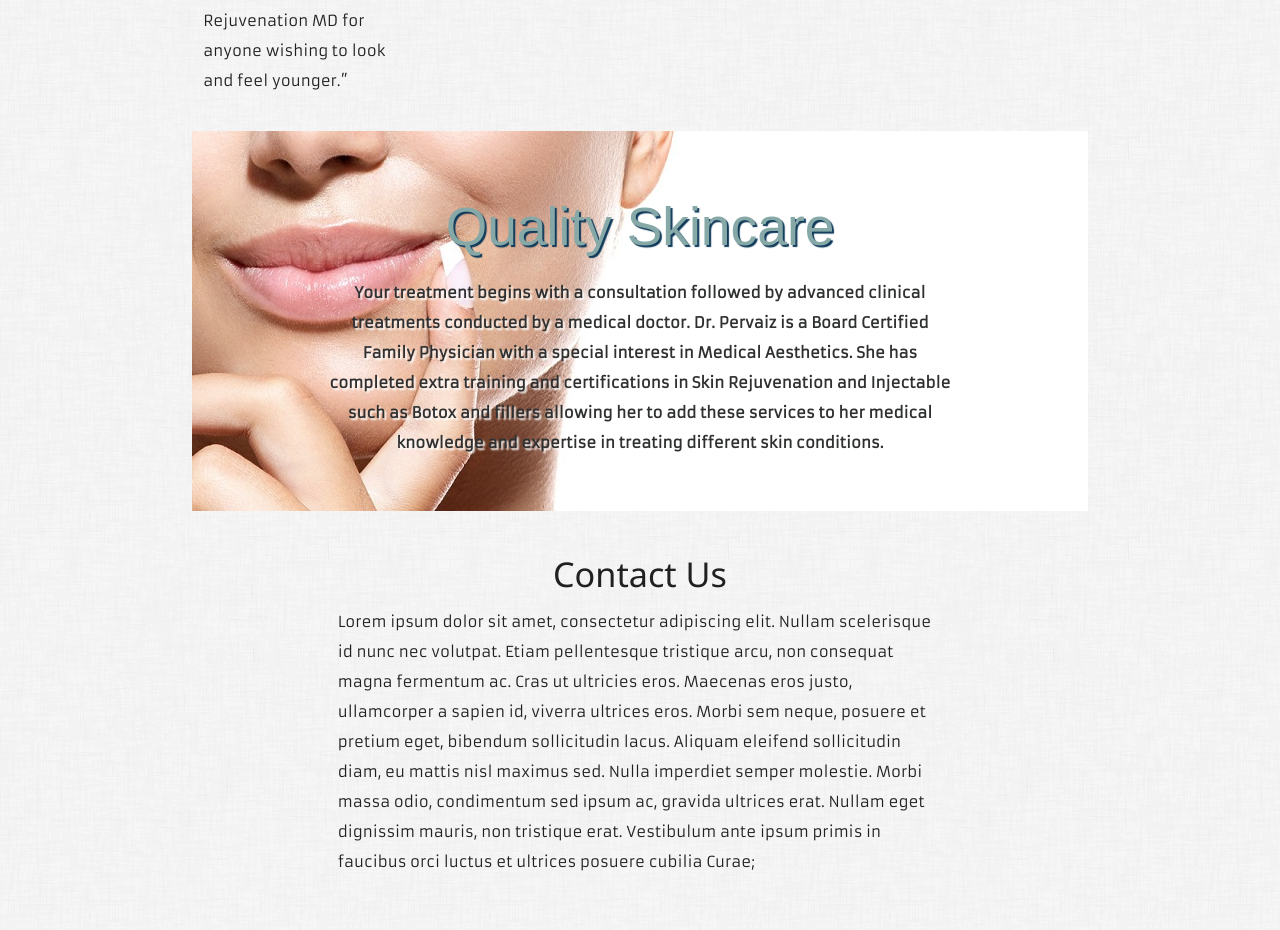
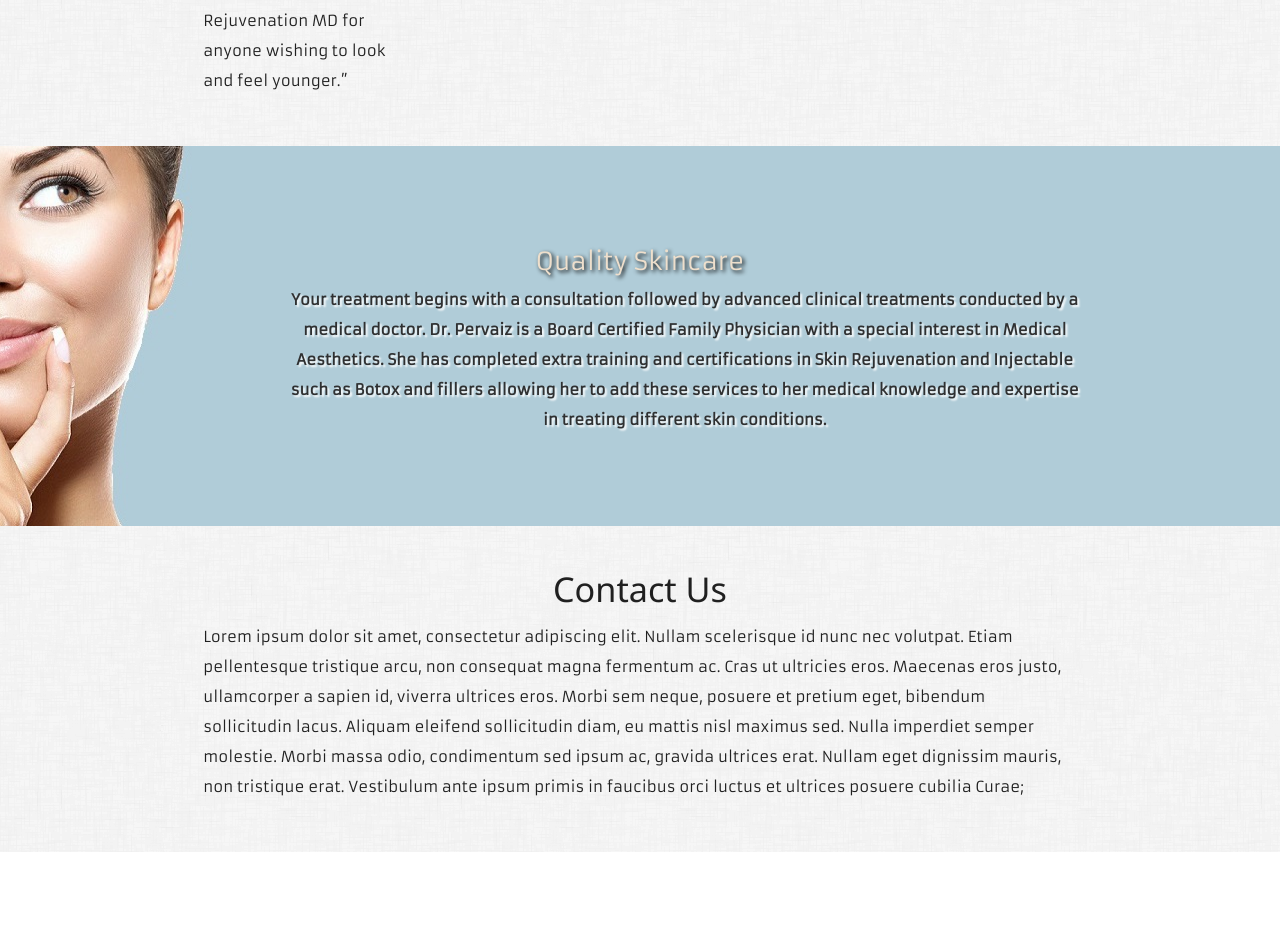
Before and after one commit to TasnuvaH88/medispa-site, a plain HTML site: page index.html in a window 1280 px wide. Shown: the part 1271-2201 px from the top of the page. After the commit the page ends 2123 px from the top, so only its background shows below. Drawn offline with nearby package versions, Linux system fonts and the light colour scheme; some icons are missing; a web font is replaced by a local one.

Commit message:
fixed the containers

```diff
--- a/css/style.css
+++ b/css/style.css
@@ -16,14 +16,16 @@ h3 {
   font-family: 'Sunflower', sans-serif;
   color: #0f3a5a;
   text-shadow: 2px 2px 2px #cfd8df;
+}
 
 
-}
 .image-rotation {
   font-family: 'Sunflower', sans-serif;
   text-shadow: 1px 1px 1px bisque, 0 0 25px rgb(197, 216, 216), 0 0 5px turquoise;
 
 }
+
+
 #header-banner {
   text-align: center;
   display: block;
@@ -65,6 +67,7 @@ a:hover {
   font-weight:bold;
   font-display: block;
   font-family: 'Armata', sans-serif;
+  padding-left: 10%;
 }
 
 .sidenav-trigger {
--- a/index.html
+++ b/index.html
@@ -169,22 +169,23 @@
             <p class="light"> ..Quick, painless, and I can not believe what they pulled out of my pores!”</p>
           </div>
         </div>
-
-
   </div>
-
+ </div>
+</div>
 
   <div class="parallax-container valign-wrapper">
-    <div class="section no-pad-bot">
-      <div class="container">
-        <div class="row center">
-          <h2>Quality Skincare</h2>
-          <p id="treatment">Your treatment begins with a consultation followed by advanced clinical treatments conducted by a medical doctor. Dr. Pervaiz is a Board Certified Family Physician with a special interest in Medical Aesthetics. She has completed extra training and certifications in Skin Rejuvenation and Injectable such as Botox and fillers allowing her to add these services to her medical knowledge and expertise in treating different skin conditions.
+      <div class="section no-pad-bot">
+        <div class="container">
+          <div class="row center">
+            <h5 class="header col s12 light">Quality Skincare</h5>
+
+          <p id="treatment">Your treatment begins with a consultation followed by advanced clinical treatments
+            conducted by a medical doctor. Dr. Pervaiz is a Board Certified Family Physician with a special interest in Medical Aesthetics. She has completed extra training and certifications in Skin Rejuvenation and Injectable such as Botox and fillers allowing her to add these services to her medical knowledge and expertise in treating different skin conditions.
             </p>
         </div>
       </div>
     </div>
-    <div class="parallax"><img src="images/woman31.jpg" alt="Unsplashed background img 2"></div>
+    <div class="parallax"><img src="images/woman3.jpg" alt="Unsplashed background img 2"></div>
   </div>
 
   <div class="container">
@@ -208,8 +209,8 @@
 
 
   <!--  Scripts-->
+  <script src="https://code.jquery.com/jquery-2.1.1.min.js"></script>
   <script src="js/materialize.js"></script>
   <script src="js/init.js"></script>
-  <script src="index.js"></script>
   </body>
 </html>
--- a/index.js
+++ /dev/null
@@ -1,9 +0,0 @@
-$(document).ready(function() {
-  $(".dropdown-trigger").dropdown();
-  $('.parallax').parallax();
-
-
-  $('.slider').slider();
-
-  $('.sidenav').sidenav();
-});
--- a/js/init.js
+++ b/js/init.js
@@ -3,6 +3,7 @@
 
     $('.sidenav').sidenav();
     $('.parallax').parallax();
-
+    $(".dropdown-trigger").dropdown();
+    $('.slider').slider();
   }); // end of document ready
 })(jQuery); // end of jQuery name space
```
